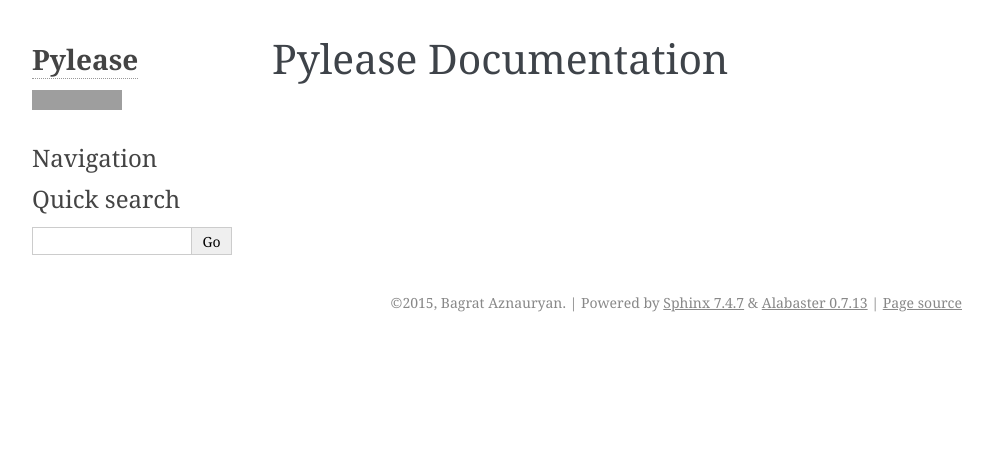
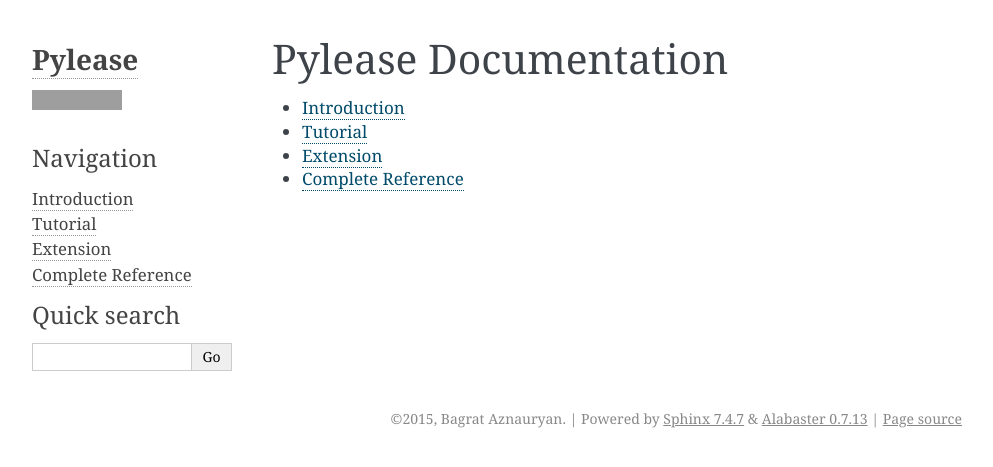
Before and after one commit to bagrat/pylease, a Sphinx documentation site: the page built from doc/index.rst, in a window 1280 px wide. Shown: the top 467 px of the page, without its empty margins (148-1141 px from the left). Built offline with Sphinx 7.4.7, drawn with Linux system fonts in a browser that asks for light colours; part of the change alters nothing that is shown; grey boxes are pictures that could not be loaded.

```diff
--- a/doc/conf.py
+++ b/doc/conf.py
@@ -117,8 +117,8 @@ html_sidebars = {
 # further.  For a list of options available for each theme, see the
 # documentation.
 html_theme_options = {
-    'github_user': 'bitprophet',
-    'github_repo': 'alabaster',
+    'github_user': 'n9code',
+    'github_repo': 'pylease',
 }
 
 # Add any paths that contain custom themes here, relative to this directory.
--- a/doc/index.rst
+++ b/doc/index.rst
@@ -8,3 +8,8 @@ Pylease Documentation
 
 .. toctree::
    :maxdepth: 2
+
+   pages/intro
+   pages/tutor
+   pages/ext
+   pages/ref
--- /dev/null
+++ b/doc/pages/ext.rst
@@ -0,0 +1,2 @@
+Extension
+=========
--- /dev/null
+++ b/doc/pages/intro.rst
@@ -0,0 +1,2 @@
+Introduction
+============
--- /dev/null
+++ b/doc/pages/ref.rst
@@ -0,0 +1,2 @@
+Complete Reference
+==================
--- /dev/null
+++ b/doc/pages/tutor.rst
@@ -0,0 +1,2 @@
+Tutorial
+========
```
